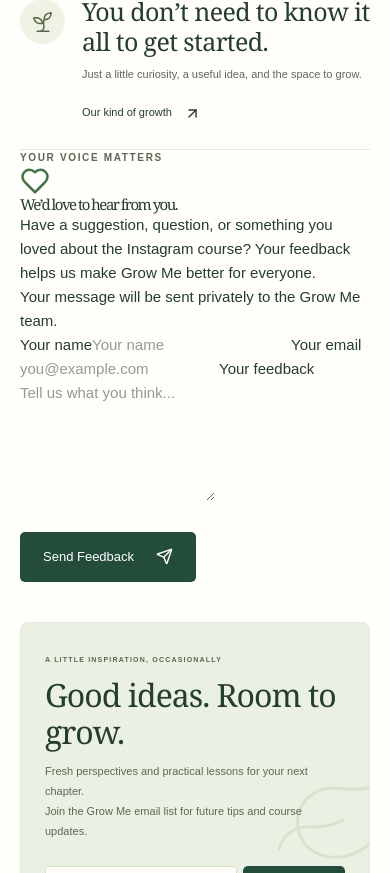
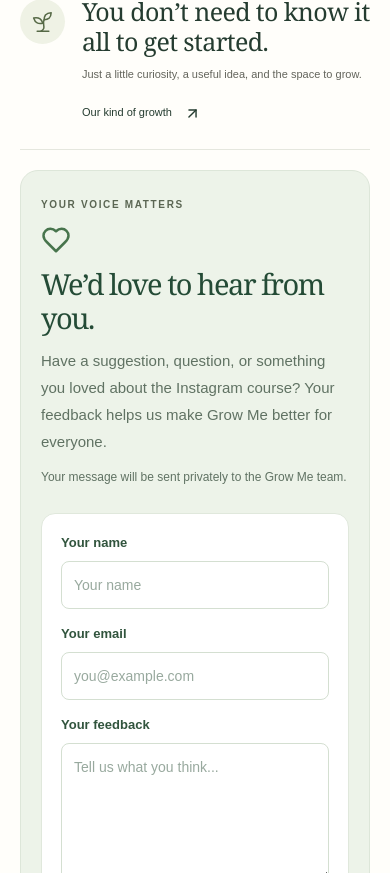
Before and after one commit to AdrijaHimavat/english-website, a Next.js app: page / in a window 390 px wide. Shown: the part 4971-5844 px from the top of the page. Built offline with nearby package versions, Linux system fonts and the light colour scheme; no server answers.

Commit message:
Style modern responsive feedback form

```diff
--- a/app/globals.css
+++ b/app/globals.css
@@ -3040,3 +3040,6 @@ input:focus-visible {
 /* Adjust Google Drive letterboxed preview upward within the clipped homepage card. */
 .gm-intro-video-player iframe{top:-12%;height:112%;width:100%;left:0;transform:none}
 @media(max-width:700px){.gm-intro-video-player iframe{top:-14%;height:114%}}
+
+/* Feedback section */
+.gm-feedback{display:grid;grid-template-columns:1fr 1fr;gap:52px;align-items:center;padding:55px 48px;margin:35px 0 65px;border-radius:18px;background:#edf3e9;border:1px solid #dde6d9}.gm-feedback-copy{display:grid;justify-items:start;gap:12px}.gm-feedback-copy h2{font:normal clamp(29px,3.5vw,46px)/1.18 Georgia,serif;margin:0;color:#244b36}.gm-feedback-copy p{color:#607263;line-height:1.8;margin:0}.gm-feedback-private{font-size:12px}.gm-feedback-form{background:#fff;border:1px solid #e0e8dc;padding:26px;border-radius:14px;display:grid;gap:15px}.gm-feedback-form label{display:grid;gap:7px;font-size:13px;font-weight:700;color:#31543d}.gm-feedback-form input,.gm-feedback-form textarea{width:100%;border:1px solid #d4dfd1;border-radius:8px;padding:12px;font-size:14px;font-weight:400;resize:vertical;outline-color:#4c7654}.gm-feedback-form button{justify-content:center}.gm-feedback-honeypot{position:absolute!important;left:-9999px!important;width:1px!important;height:1px!important;opacity:0}.gm-feedback-status{color:#2b6939;font-size:13px}.gm-feedback-error{color:#9b3434;font-size:13px}@media(max-width:760px){.gm-feedback{grid-template-columns:1fr;padding:26px 20px;gap:24px;margin:20px 0 42px}.gm-feedback-form{padding:19px}}
```
